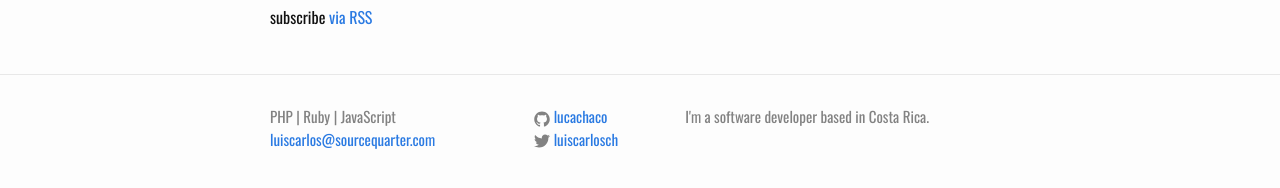
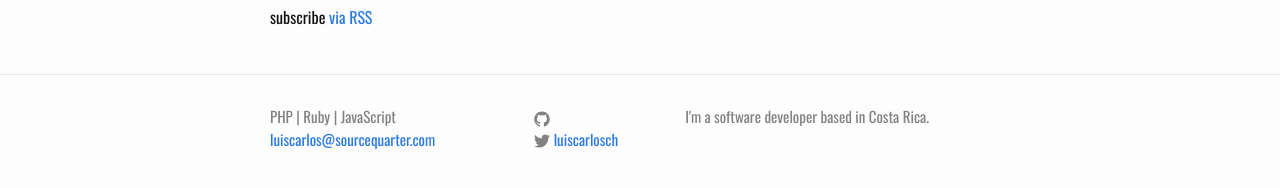
Before and after one commit to lucachaco/sourcequarter-lander, a Jekyll site: the page built from blog/index.html, in a window 1280 px wide. Shown: the part 375-563 px from the top of the page. Built offline with Jekyll 4.4.1, drawn with Linux system fonts in a browser that asks for light colours.

Commit message:
Update footer.html

```diff
--- a/_includes/footer.html
+++ b/_includes/footer.html
@@ -24,7 +24,7 @@
                 </svg>
               </span>
 
-              <span class="username">{{ site.github_username }}</span>
+
             </a>
           </li>
           {% endif %}
```
